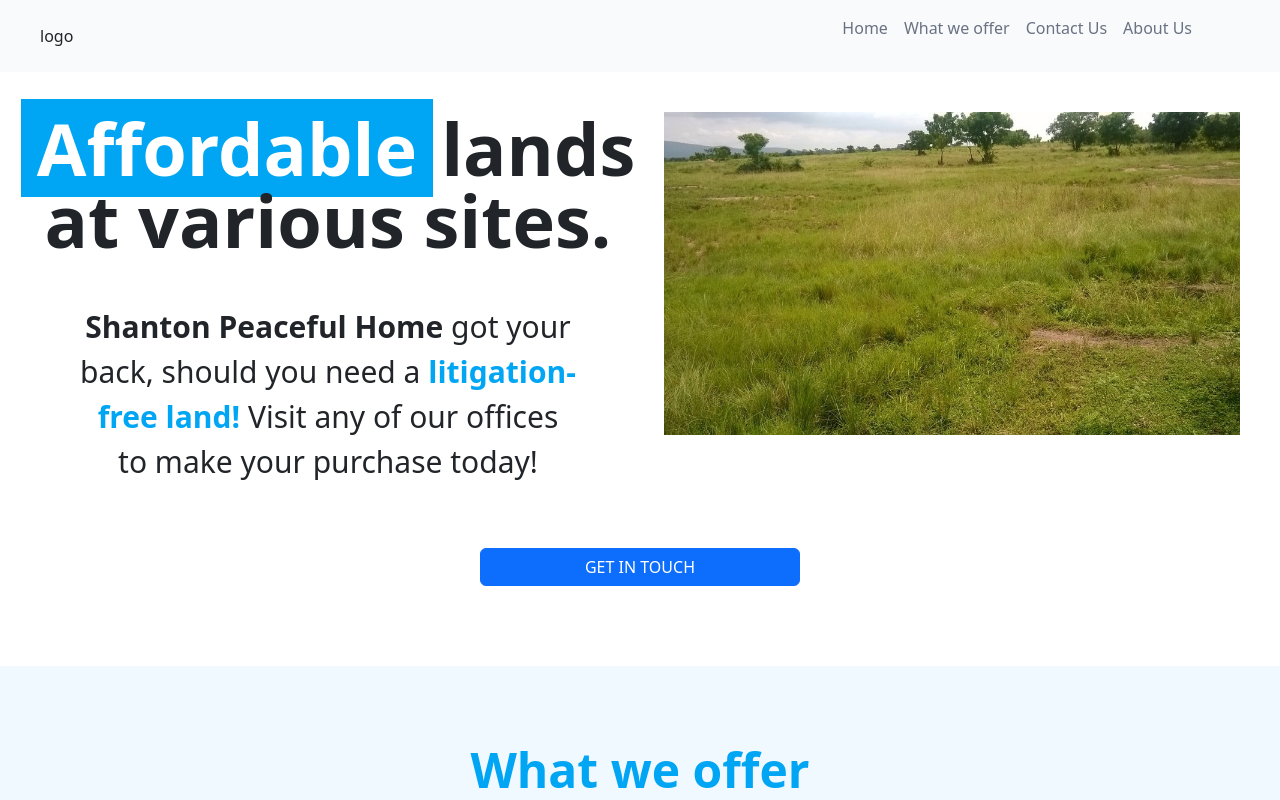
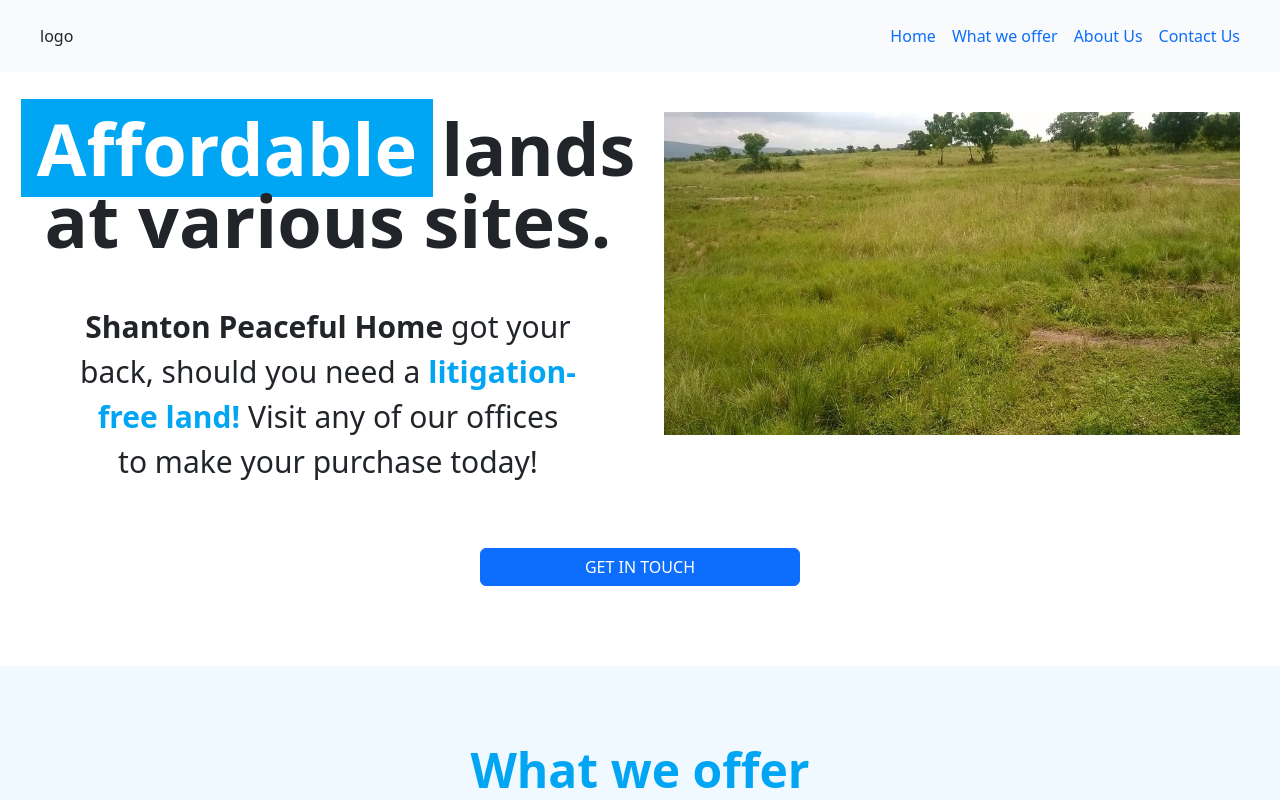
Before and after one commit to niiboye-laryea/affordable_landsites, a React (Vite) app: page / in a window 1280 px wide. Shown: the top 800 px of the page. Built offline with nearby package versions, Linux system fonts and the light colour scheme.

Commit message:
Updated navigation

```diff
--- a/package.json
+++ b/package.json
@@ -22,10 +22,12 @@
     "react-bootstrap": "^2.10.9",
     "react-dom": "^19.0.0",
     "react-icons": "^5.5.0",
-    "sweetalert2": "^11.17.2",
+    "react-router-dom": "^7.3.0",
+    "sweetalert2": "^11.6.13",
     "tailwind-merge": "^3.0.2",
     "tailwindcss": "^4.0.12",
-    "tailwindcss-animate": "^1.0.7"
+    "tailwindcss-animate": "^1.0.7",
+    "update": "^0.4.2"
   },
   "devDependencies": {
     "@eslint/js": "^9.21.0",
--- a/src/components/App.jsx
+++ b/src/components/App.jsx
@@ -1,6 +1,6 @@
 import { Landing, Navbar, OurServices, Testimonials } from "../components"
 import Contacts from "./Contacts"
-import 'bootstrap/dist/css/bootstrap.min.css';
+import 'bootstrap/dist/css/bootstrap.min.css'
 
 let App = () => {
     return (<>
--- a/src/components/Navbar.jsx
+++ b/src/components/Navbar.jsx
@@ -1,27 +1,50 @@
-import React from 'react';
-import { color, motion } from 'framer-motion';
+import React, { useState } from 'react';
+import { NavLink } from 'react-router-dom';
+import { Menu, X } from 'lucide-react';
 
-var Navbar = () => {
-    const menuItems = ['Home', 'What we offer', 'Contact Us', 'About Us'];
+const NavLinks = () => {
+    return (
+        <>
+            {/* <NavLink to="#">Home</NavLink>
+            <NavLink to="#what_we_offer">What we offer</NavLink>
+            <NavLink to="#about_us">About Us</NavLink>
+            <NavLink to="#contact_us">Contact Us</NavLink> */}
+            <a href="#" className='alinks'>Home</a>
+            <a href="#what_we_offer" className='alinks'>What we offer</a>
+            <a href="#about_us" className='alinks'>About Us</a>
+            <a href="#contact_us" className='alinks'>Contact Us</a>
+        </>
+    );
+}
 
-    return (
+const Navbar = () => {
+    const [isOpen, setIsOpen] = useState(false);
+
+    const toggleMenu = () => {
+        setIsOpen(!isOpen)
+    }
+
+    return (<>
         <div className="sticky top-0 bg-slate-50/90 flex flex-row justify-between items-center px-10 w-full h-18">
             <div>logo</div>
-            <div className="flex flex-col sm:md:lg:flex-row gap-4 text-gray-500 py-3 px-5 cursor-pointer">
-                <ul className="flex flex-col md:flex-row md:space-x-4">
-                    {
-                        menuItems.map((item, index) => (
-                            <motion.li
-                                key = {index}
-                                whileHover = {{ scale: 1.05, color: "black" }}
-                                className = "menu-items"
-                            > {item} </motion.li>
-                        ))
-                    }
-                </ul>
-            </div>
+            <nav className='w-1/3'>
+                <div className='hidden lg:flex gap-3 justify-end'>
+                    <NavLinks />
+                </div>
+                <div className='lg:hidden text-right'>
+                    <button onClick={toggleMenu}>{ isOpen ? <X /> : <Menu />}</button>
+                </div>
+            </nav>
+            {
+                isOpen && (
+                    <div className='absolute flex flex-col gap-3 w-1/3 bg-slate-100/95 pl-4 pb-4 pt-4 top-18 right-0 left-auto'>
+                        <NavLinks />
+                    </div>
+                )
+            }
         </div>
-    )
+
+    </>);
 }
 
-export default Navbar
+export default Navbar;
--- a/src/components/OurServices.jsx
+++ b/src/components/OurServices.jsx
@@ -3,7 +3,7 @@
 
 const OurServices = () => {
     return (<>
-        <div className="bg-sky-50 text-center pt-20">
+        <div id="what_we_offer" className="bg-sky-50 text-center pt-20">
             <p className="text-5xl font-bold text-sky-500">What we offer</p>
             <div className="grid grid-cols-1 md:grid-cols-1 lg:grid-cols-3 xl:grid-cols-3 gap-5 pt-10 pb-20 px-10">
                 <div className="flex flex-col justify-between border-1 p-10 bg-white">
--- a/src/index.css
+++ b/src/index.css
@@ -159,3 +159,14 @@
   color: #00a6f4;
   font-size: 16px;
 }
+
+a.alinks {
+  text-decoration: underline 4px transparent;
+  text-underline-offset: 9px;
+}
+
+a.alinks:hover {
+  text-decoration: underline 4px;
+  text-underline-offset: 9px;
+  text-decoration-color: #00a7f4b0;
+}
--- a/src/main.jsx
+++ b/src/main.jsx
@@ -1,5 +1,15 @@
 import { createRoot } from 'react-dom/client'
 import './index.css'
-import App from './components/App'
+import React from 'react';
+import { BrowserRouter as Router } from 'react-router-dom';
+import App from './components/App';
 
-createRoot(document.getElementById('root')).render( <App /> )
+const root = createRoot(document.getElementById('root'));
+
+root.render(
+    <React.StrictMode>
+        <Router>
+            <App />
+        </Router>
+    </React.StrictMode>
+);
```
Also changed, not shown: 1 other file (tests, documents, lock files or other folders).
